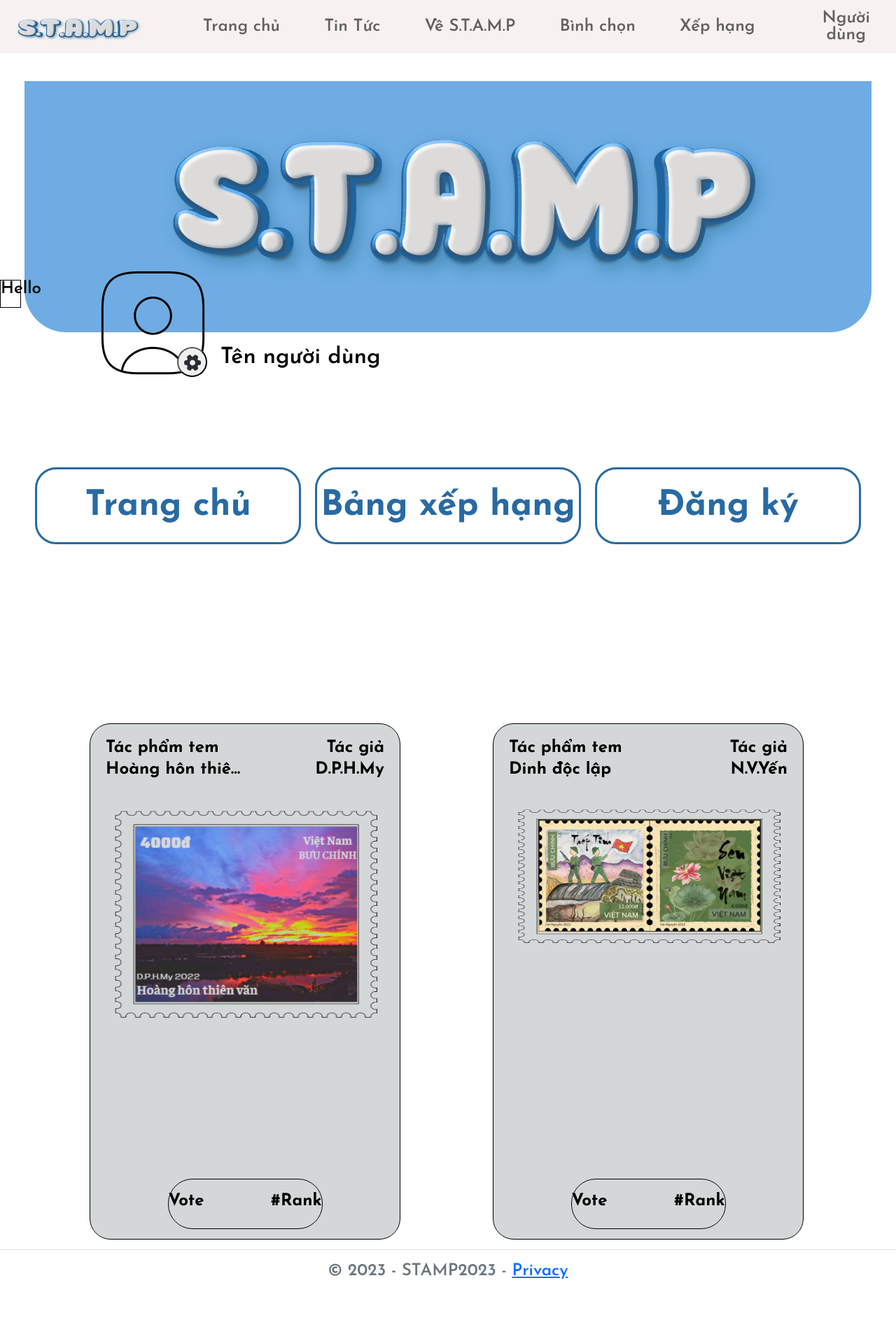
After one commit to lcminhbu/STAMP, an ASP.NET Core app: page /HomeRanking in a window 1280 px wide. The commit adds this page. Shown: the whole page at 70% size. Run offline with ASP.NET Core 8, Linux system fonts and the light colour scheme; style sheets or scripts are compiled from the project's sources.

Commit message:
home ranking page

```diff
--- /dev/null
+++ b/Pages/HomeRanking.cshtml
@@ -0,0 +1,209 @@
+@page
+@model HomeRankingModel
+@{
+    ViewData["Title"] = "Trang chủ";
+}
+<head>
+<link rel="stylesheet" href="~/css/userprofile.css" asp-append-version="true"/>
+<link rel="stylesheet" href="~/css/homeranking.css" asp-append-version="true"/>
+</head>
+<body>
+<script src="~/js/common.js"></script>
+    <!-- Banner -->
+    <div class="banner-container">
+        <img class="stamplogo" src="~/image/Voting/stamplogo.png" alt="">
+    </div>
+    <!-- Avatar người dùng -->
+    <div class="profile-container">
+        <div class="avatar-frame">
+             <!-- Sử dụng thẻ img để hiển thị hình ảnh avatar -->
+            <img src="~/image/UserProfile/user-square.png" alt="">
+                <button class="setting-button" id="setting-button">
+                    <img src="~/image/UserProfile/setting.png">
+                </button>
+        </div>
+        <span class="account-name">
+            Tên người dùng
+        </span>
+    </div>
+    <!-- Các nút trang chủ,đăng kí, bảng xếp hạng -->
+    <div class="button-container">
+        <button class="home-button" id="home-button">
+            Trang chủ
+        </button>
+        <button class="ranking-button" id="ranking-button">
+            Bảng xếp hạng
+        </button>
+        <button class="register-button" id="register-button">
+            Đăng ký
+        </button>
+    </div>
+    <div class="row flex-nowrap" id="row">
+        <div class="col-6">
+            <div class="stamp-container">
+                <div class="author-container">
+                    <div class="author-stamp-container">
+                        <h3 class="stamp">Tác phẩm tem </h3>
+                        <h3 class="stamp-name"> Hoàng hôn thiên văn </h3>
+                    </div>
+                    <div class="author-name-container">
+                        <h3 class="author">Tác giả </h3>
+                        <h3 class="author">D.P.H.My </h3>
+                    </div>
+                </div>
+                <div class="stamp-frame">
+                    <img src="~/image/UserProfile/image4.png" class="stamp-img">
+                </div>
+                <div class="ranking-container">
+                    <h3 class="voting"> Vote </h3>
+                    <h3 class="ranking"> #Rank </h3>
+                </div>
+            </div>
+        </div>
+        <div class="col-6">
+            <div class="stamp-container">
+                <div class="author-container">
+                    <div class="author-stamp-container">
+                        <h3 class="stamp">Tác phẩm tem </h3>
+                        <h3 class="stamp-name"> Dinh độc lập </h3>
+                    </div>
+                    <div class="author-name-container">
+                        <h3 class="author">Tác giả </h3>
+                        <h3 class="author">N.V.Yến </h3>
+                    </div>
+                </div>
+                <div class="stamp-frame">
+                    <img src="~/image/UserProfile/image7.png" class="stamp-img">
+                </div>
+                <div class="ranking-container">
+                    <h3 class="voting"> Vote </h3>
+                    <h3 class="ranking"> #Rank </h3>
+                </div>
+            </div>
+        </div>
+        <div class="col-6">
+            <div class="stamp-container">
+                <div class="author-container">
+                    <div class="author-stamp-container">
+                        <h3 class="stamp">Tác phẩm tem </h3>
+                        <h3 class="stamp-name"> Mừng ngày phụ nữ Việt Nam 20/10 </h3>
+                    </div>
+                    <div class="author-name-container">
+                        <h3 class="author">Tác giả </h3>
+                        <h3 class="author">Đ.M.Khoa </h3>
+                    </div>
+                </div>
+                <div class="stamp-frame">
+                    <img src="~/image/UserProfile/image5.png" class="stamp-img">
+                </div>
+                <div class="ranking-container">
+                    <h3 class="voting"> Vote </h3>
+                    <h3 class="ranking"> #Rank </h3>
+                </div>
+            </div>
+        </div>
+         <div class="col-6">
+            <div class="stamp-container">
+                <div class="author-container">
+                    <div class="author-stamp-container">
+                        <h3 class="stamp">Tác phẩm tem </h3>
+                        <h3 class="stamp-name"> Mừng ngày phụ nữ Việt Nam 20/10 </h3>
+                    </div>
+                    <div class="author-name-container">
+                        <h3 class="author">Tác giả </h3>
+                        <h3 class="author">Đ.M.Khoa </h3>
+                    </div>
+                </div>
+                <div class="stamp-frame">
+                    <img src="~/image/stamp.png" class="stamp-img">
+                </div>
+                <div class="ranking-container">
+                    <h3 class="voting"> Vote </h3>
+                    <h3 class="ranking"> #Rank </h3>
+                </div>
+            </div>
+        </div>
+    </div>
+    </div>
+    <div class="overlay" id="overlay"></div>
+    <div id="modalOne" class="modal" id="modal" display:none>
+        <div class="modal-content">
+            <div class="contact-form" id="contact-form">
+                <form action="/" id="myForm">
+                    <h2>THÔNG TIN CÁ NHÂN</h2>
+                    <div>
+                        <div class="image-container">
+                            <img src="~/image/UserProfile/user-circle-add.png">
+                        </div>
+                        <div class="input-box">
+                            <input class="glow" type="text" name="fullName" required />
+                            <label> Họ và tên </label>
+                        </div>
+                        <div class="input-box">
+                            <input class="glow" type="text" name="school" required />
+                            <label> Trường </label>
+                        </div>
+                        <div class="input-box">
+                            <input class="glow" type="text" name="studentID"  required />
+                            <label> MSSV </label>
+                        </div>
+                        <div class="input-box">
+                            <input class="glow" type="text" name="phoneNumber" required />
+                            <label> Số điện thoại </label>
+                        </div>
+                    </div>
+                    <div class="info-button-container">
+                        <button class="save-button" id="save-button"> Lưu thông tin </button>
+                        <a href="~/HomeUser" class="exit-button" role="button">Thoát</a>
+                    </div>
+                </form>
+            </div>
+        </div>
+    </div>
+    <!-- Popup hiển thị số lượng vote -->
+     <div class="popup-modal" id="votingModal">
+        <div id=popup class="popup-container" >
+            <p> Hello</p>
+        </div>
+     </div>
+ <script>
+        // JavaScript để hiển thị và điều khiển popup
+        const images = document.querySelectorAll('.stamp-frame');
+        const modal = document.getElementById('votingModal');
+        // Hiện popup khi hình ảnh được nhấp vào
+        images.forEach(image => {
+            image.addEventListener('click', () => {
+                modal.style.display = 'block';
+                //document.body.style.overflow = 'hidden'; // Tắt cuộn
+                //overlay.style.display = 'block'; // Hiển thị nền mờ
+            });
+        });
+    </script>
+    <script>
+  document.addEventListener("DOMContentLoaded", function () {
+  const customRow = document.getElementById("row");
+  const stampContainers = document.querySelectorAll(".stamp-container");
+  // Kiểm tra số lượng cột con
+  const cols = customRow.querySelectorAll(".col-6");
+  if (cols.length === 1) {
+    customRow.style.paddingLeft = "35%";
+    cols[0].style.width = "70%";
+  } else  {
+    customRow.style.paddingLeft = "10%";
+  }
+});
+    </script>
+
+     <!-- JavaScript điều khiển popup thay đổi thông tin cá nhân -->
+    <script>
+        const modalOne = document.getElementById('modalOne');
+        const settingButton = document.getElementById('setting-button');
+
+            settingButton.addEventListener('click', () => {
+                modalOne.style.display = 'block';
+                 document.body.style.overflow = 'hidden'; // Tắt cuộn
+                overlay.style.display = 'block'; // Hiển thị nền mờ
+            });
+    </script>
+
+</body>
--- /dev/null
+++ b/Pages/HomeRanking.cshtml.cs
@@ -0,0 +1,19 @@
+using Microsoft.AspNetCore.Mvc;
+using Microsoft.AspNetCore.Mvc.RazorPages;
+namespace STAMP2023.Pages
+{
+    public class HomeRankingModel : PageModel
+    {
+        private readonly ILogger<IndexModel> _logger;
+
+        public HomeRankingModel(ILogger<IndexModel> logger)
+        {
+            _logger = logger;
+        }
+
+        public void OnGet()
+        {
+
+        }
+    }
+}
--- a/Pages/Shared/_Layout.cshtml
+++ b/Pages/Shared/_Layout.cshtml
@@ -44,7 +44,7 @@
                     <ul class="navbar-nav header-item">
                         <li class="nav-item">
                             <!-- <button id="login-button" class="login-button" onclick="document.getElementById('custom-form').style.display='block'">Đăng nhập</button> -->
-                            <a class="nav-link item" asp-area="" asp-page="/HomeUser" onmouseover="this.style.color='#EA4335';" onmouseout="this.style.color='rgba(0, 0, 0, 0.60)';">Cặc</a>
+                            <a class="nav-link item" asp-area="" asp-page="/HomeRanking" onmouseover="this.style.color='#EA4335';" onmouseout="this.style.color='rgba(0, 0, 0, 0.60)';">Người dùng</a>
                     </ul>
                 </div>
             </div>
--- /dev/null
+++ b/wwwroot/css/homeranking.css
@@ -0,0 +1,90 @@
+.row
+{
+    display:flex;
+    width:100%;
+    margin-top:20%;
+    width: 100%;
+    overflow-x: auto;
+    white-space: nowrap;
+    padding-left:10%;
+}
+.stamp-container
+{
+    position: relative;
+    height:100%;
+    width: 80%;
+    background:  #D4D7D8;
+    border-radius:30px;
+    border:1.5px solid black;
+    margin-bottom:15%;
+}
+.author-container
+{
+    display:flex;
+    justify-content: space-between;
+    padding: 5% 5% 8% 5% ;
+}
+.author-stamp-container
+{
+    width:50%;
+    height:100%;
+}
+.author,.author-content
+{
+    text-align: right;
+    font-family:"JosefinSans";
+}
+.ranking-container
+{
+    position:absolute;
+    height:72px;
+    border:1px solid black;
+    display:  flex;
+    border-radius:35px;
+    bottom:2%;
+    width:50%;
+    justify-content: space-between;
+    margin-left: 25%;
+    align-items: center;
+}
+.voting,.ranking {
+    font-family:"JosefinSans";
+}
+.stamp,.stamp-name
+{
+    text-align: left;
+    font-family:"JosefinSans";
+}
+.stamp-name
+{
+    width:100%;
+    white-space: nowrap;
+    overflow: hidden;
+    text-overflow: ellipsis;
+
+}
+.overlay {
+    display: none;
+    position: fixed;
+    top: 0;
+    left: 0;
+    width: 100%;
+    height: 100%;
+    background-color: rgba(0, 0, 0, 0.7); /* Màu nền mờ với độ mờ 70% */
+    z-index: 1; /* Độ ưu tiên thấp của lớp mờ */
+}
+.popup-container
+{
+    position:fixed;
+    top: 50%;
+    /* display:none; */
+    z-index:3;/* Độ ưu tiên lớn hơn so với popup chỉnh sửa tác phẩm  */
+    /* top:35%;
+    left:20%;
+    height:200px;
+    width:60%;
+    border-radius:28px;
+    background:#fff; */
+    border:1px solid black;
+    width:30px;
+}
--- a/wwwroot/css/userprofile.css
+++ b/wwwroot/css/userprofile.css
@@ -79,3 +79,96 @@
     color: #fff; /* Màu chữ khi di chuột qua */
      background:#286AA3;
 }
+/* CSS form */
+.modal-content {
+    margin: 50px auto;
+    border: 1px solid #999;
+    width: 60%;
+    margin-top:0;
+    height:859px;
+    width:50%;
+}
+
+h2
+{
+    font-family: "JosefinSans";
+    font-size:40px;
+    line-height:40px;
+    text-align: justify;
+    font-weight:700;
+    margin-top:30px;
+}
+form {
+    padding: 25px;
+    margin: 25px;
+    box-shadow: 0 2px 5px #f5f5f5;
+    position:absolute;
+    height:100%;
+    width:90%;
+    text-align: left;
+}
+.image-container
+{
+    width:147px;
+    height:147px;
+    margin-top:40px;
+}
+.input-box input {
+    transition:  0.3s;
+    width:100%;
+    height:70px;
+    margin-top:40px;
+    border-radius:20px;
+    border:2px solid black;
+    color:black;
+    font-size:24px;
+    font-weight:600;
+    padding-left:35px;
+    padding-top: 20px;
+}
+.input-box label {
+    position:absolute;
+    left:70px;
+    height:5%;
+    margin-top:65px;
+    pointer-events:none;
+    transition: top 0.3s, font-size 0.3s;
+}
+
+    .input-box input:focus~label {
+        margin-top:20px;
+        color: #286AA3;
+        font-size:20px;
+        background:#fff;
+    }
+.input-box input:focus {
+    border-color: #007bff; /* Màu border khi focus */
+}
+.info-button-container
+{
+    margin-top:40px;
+    display: flex;
+    justify-content: flex-end
+}
+.save-button {
+    width:200px;
+    height:53px;
+    background: #2371a0;
+    border-radius:20px;
+    color:#fff;
+    border:none;
+    margin-right:30px;
+}
+.exit-button {
+    display: flex;
+    align-items: center;
+    justify-content: center;
+    width:200px;
+    height:53px;
+    background: #2371a0;
+    border-radius:20px;
+    color:#fff;
+    border:none;
+    background:red;
+    text-decoration: none;
+}
```
Also changed, not shown: Pages/HomeUser.cshtml (+8 -6 lines), wwwroot/css/homeuser.css (+9 -103 lines), wwwroot/image/UserProfile/image4.png (added), wwwroot/image/UserProfile/image5.png (added), wwwroot/image/UserProfile/image7.png (added), wwwroot/image/UserProfile/images.png (added).
